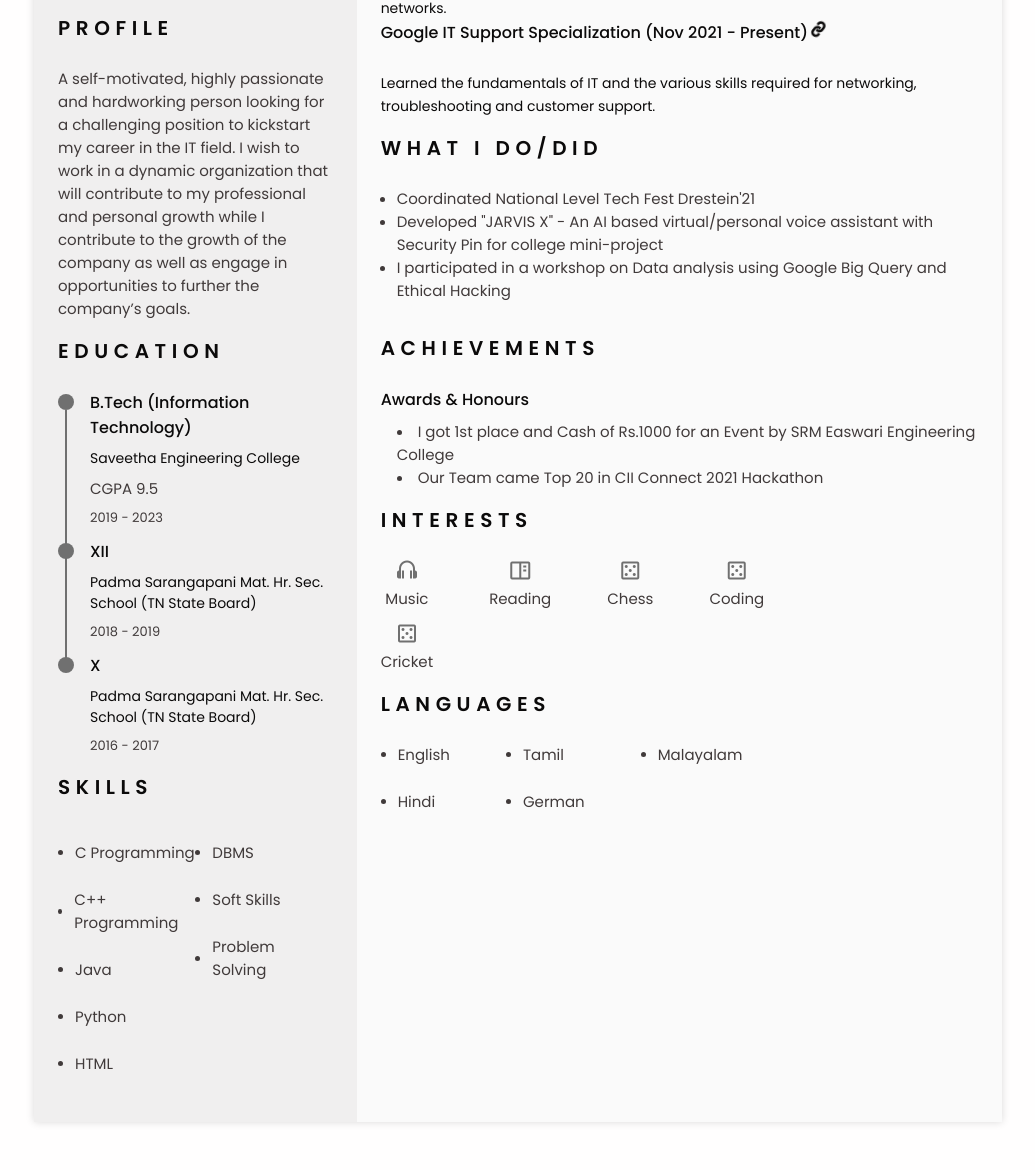
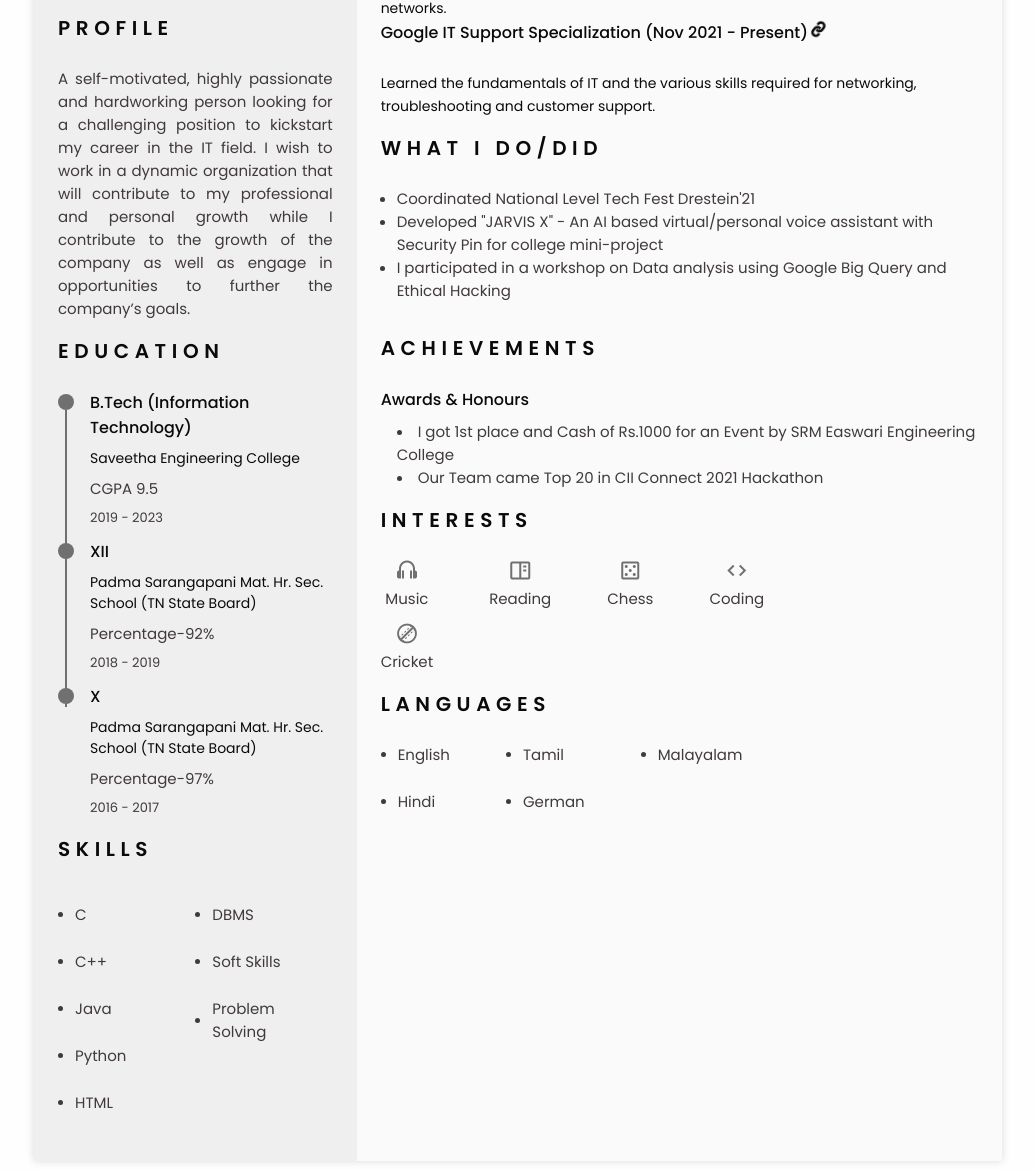
Before and after one commit to Sanjeev-11/Sanjeev-E-portfolio, a plain HTML site: page index.html in a window 1280 px wide. Shown: the part 561-1731 px from the top of the page, without its empty margins (122-1157 px from the left). Drawn offline with nearby package versions, Linux system fonts and the light colour scheme.

Commit message:
Update index.html

```diff
--- a/index.html
+++ b/index.html
@@ -131,7 +131,7 @@
                     <!--========== PROFILE ==========-->
                     <section class="profile section" id="profile">
                         <h2 class="section-title">Profile</h2>
-                        <p class="profile__description">A self-motivated, highly passionate and hardworking person looking for a challenging position
+                        <p align="justify">A self-motivated, highly passionate and hardworking person looking for a challenging position
                             to kickstart my career in the IT field. I wish to work in a dynamic organization that will
                             contribute to my professional and personal growth while I contribute to the growth of the
                             company as well as engage in opportunities to further the company’s goals.</p>
@@ -165,6 +165,7 @@
                                 <div class="education__data bd-grid">
                                     <h3 class="education__title">XII</h3>
                                     <span class="education__studies">Padma Sarangapani Mat. Hr. Sec. School (TN State Board)</span>
+					 <span class="education__perc">Percentage-92%</span>
                                     <span class="education__year">2018 - 2019</span>
                                 </div>
                             </div>
@@ -178,6 +179,7 @@
                                 <div class="education__data bd-grid">
                                     <h3 class="education__title">X</h3>
                                     <span class="education__studies">Padma Sarangapani Mat. Hr. Sec. School (TN State Board)</span>
+					 <span class="education__perc">Percentage-97%</span>
                                     <span class="education__year">2016 - 2017</span>
                                 </div>
                             </div>
@@ -192,10 +194,10 @@
                         <div class="skills__content bd-grid">
                             <ul class="skills__data">
                                 <li class="skills__name">
-                                    <span class="skills__circle"></span> C Programming
+                                    <span class="skills__circle"></span> C
                                 </li>
                                 <li class="skills__name">
-                                    <span class="skills__circle"></span> C++ Programming
+                                    <span class="skills__circle"></span> C++
                                 </li>
                                 <li class="skills__name">
                                     <span class="skills__circle"></span> Java
@@ -337,11 +339,12 @@
                                 <span class="interests__name">Chess</span>
                             </div>
                             <div class="interests__content">
-                                <i class='bx bx-dice-5 interests__icon' ></i>
+
+				<i class='bx bx-code interests__icon' ></i>
                                 <span class="interests__name">Coding</span>
                             </div>
                             <div class="interests__content">
-                                <i class='bx bx-dice-5 interests__icon' ></i>
+                               <i class='bx bx-cricket-ball interests__icon'></i>
                                 <span class="interests__name">Cricket</span>
                             </div>
                         </div>
```
